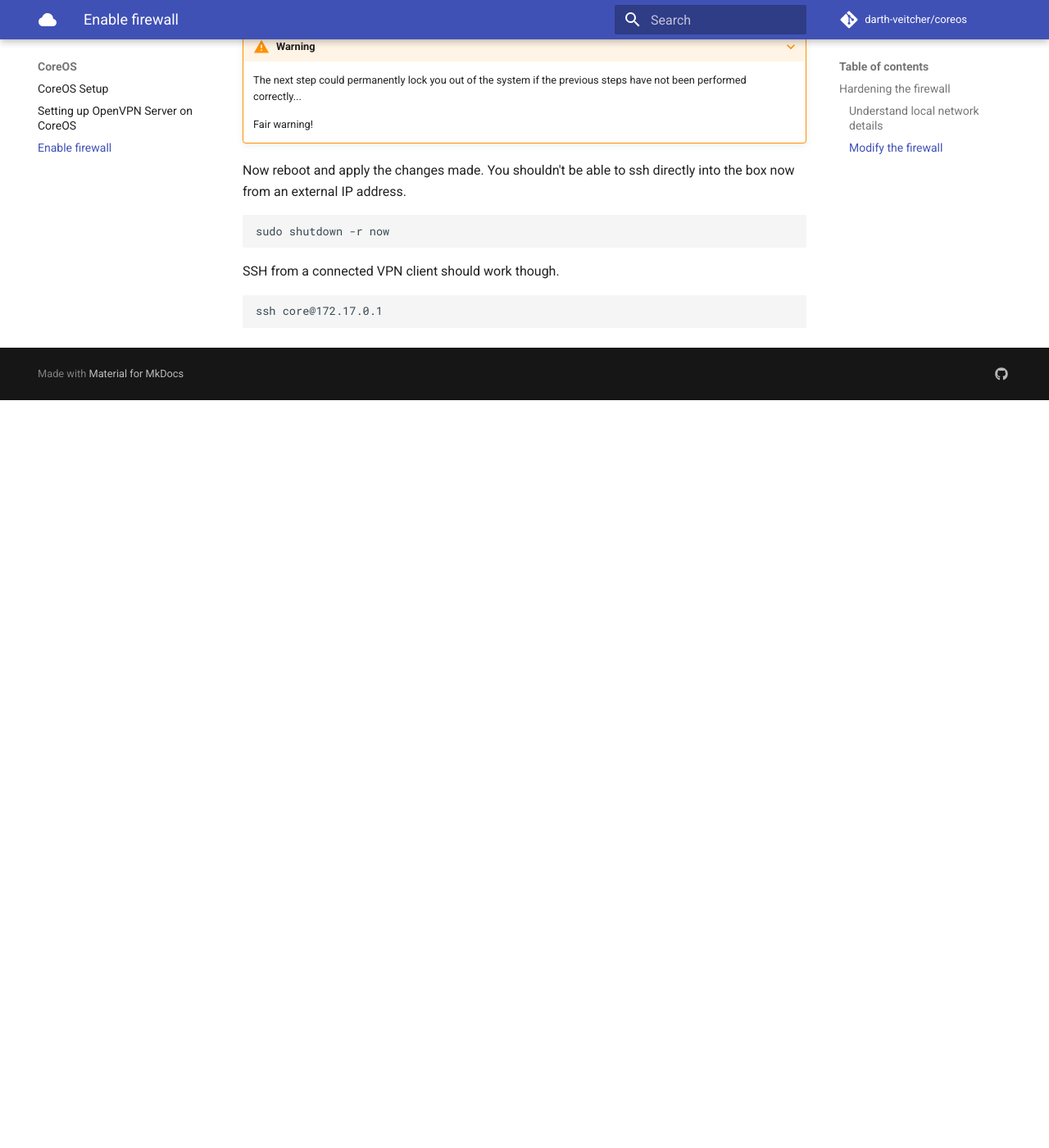
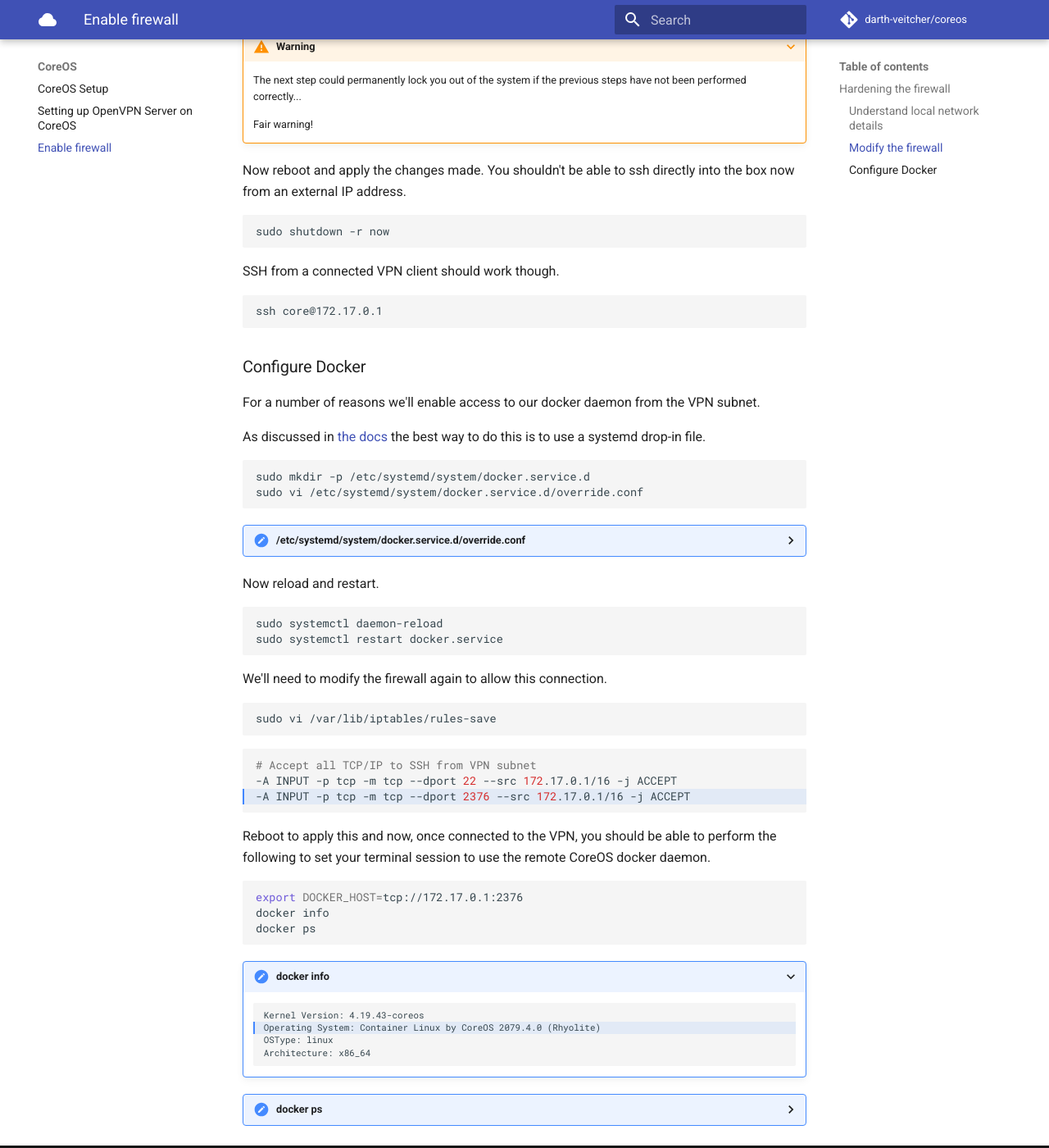
Before and after one commit to darth-veitcher/CoreOS, an MkDocs documentation site: the page built from docs_src/firewall.md, in a window 1280 px wide and 1400 px high, scrolled down 2543 px. Shown: the whole window at 82% size. Built offline with MkDocs 1.6.1 and Material for MkDocs 9.7.7, drawn with Linux system fonts in a browser that asks for light colours; comment, search, counter and statistics services are not loaded; before the commit the page ends 3031 px from its top, so only the background shows below that.

Commit message:
add remote docker access and edit firewall

````diff
--- a/docs_src/firewall.md
+++ b/docs_src/firewall.md
@@ -151,3 +151,61 @@
 ```bash
 ssh core@172.17.0.1
 ```
+
+### Configure Docker
+For a number of reasons we'll enable access to our docker daemon from the VPN subnet.
+
+As discussed in [the docs](https://success.docker.com/article/how-do-i-enable-the-remote-api-for-dockerd) the best way to do this is to use a systemd drop-in file.
+
+```bash
+sudo mkdir -p /etc/systemd/system/docker.service.d
+sudo vi /etc/systemd/system/docker.service.d/override.conf
+```
+
+??? "/etc/systemd/system/docker.service.d/override.conf"
+    ```
+    [Service]
+    ExecStart=
+    ExecStart=/usr/bin/dockerd -H fd:// -H tcp://172.17.0.1:2376
+    ```
+
+Now reload and restart.
+
+```bash
+sudo systemctl daemon-reload
+sudo systemctl restart docker.service
+```
+
+We'll need to modify the firewall again to allow this connection.
+
+```bash
+sudo vi /var/lib/iptables/rules-save
+```
+
+```bash hl_lines="3"
+# Accept all TCP/IP to SSH from VPN subnet
+-A INPUT -p tcp -m tcp --dport 22 --src 172.17.0.1/16 -j ACCEPT
+-A INPUT -p tcp -m tcp --dport 2376 --src 172.17.0.1/16 -j ACCEPT
+```
+
+Reboot to apply this and now, once connected to the VPN, you should be able to perform the following to set your terminal session to use the remote CoreOS docker daemon.
+
+```bash
+export DOCKER_HOST=tcp://172.17.0.1:2376
+docker info
+docker ps
+```
+
+???+ "docker info"
+    ```hl_lines="2"
+    Kernel Version: 4.19.43-coreos
+    Operating System: Container Linux by CoreOS 2079.4.0 (Rhyolite)
+    OSType: linux
+    Architecture: x86_64
+    ```
+
+??? "docker ps"
+    ```
+    CONTAINER ID        IMAGE                      COMMAND             CREATED             STATUS              PORTS                    NAMES
+    6b81cbe64109        kylemanna/openvpn:latest   "ovpn_run"          40 minutes ago      Up 40 minutes       0.0.0.0:1194->1194/udp   ovpn-ghost
+    ```
````
